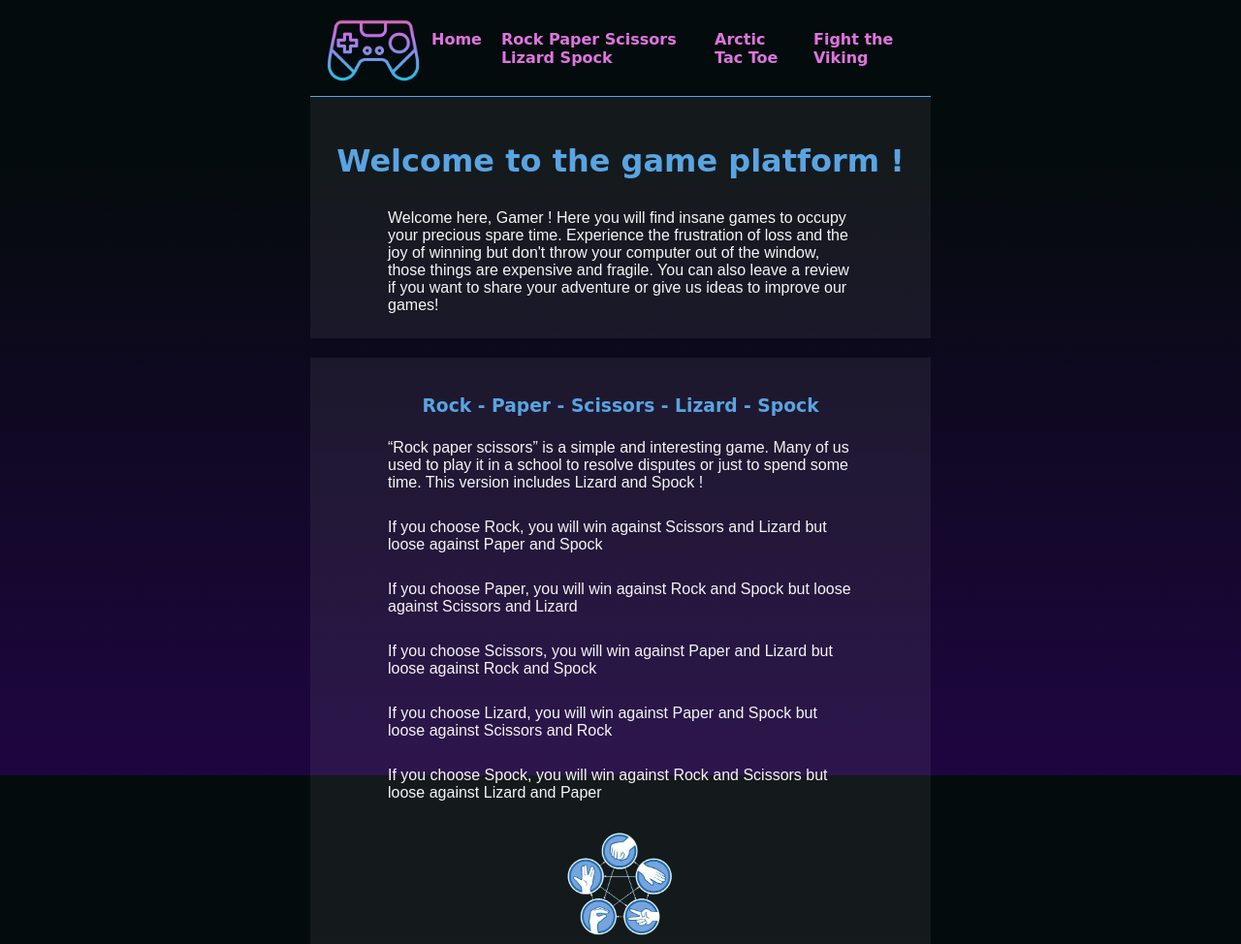
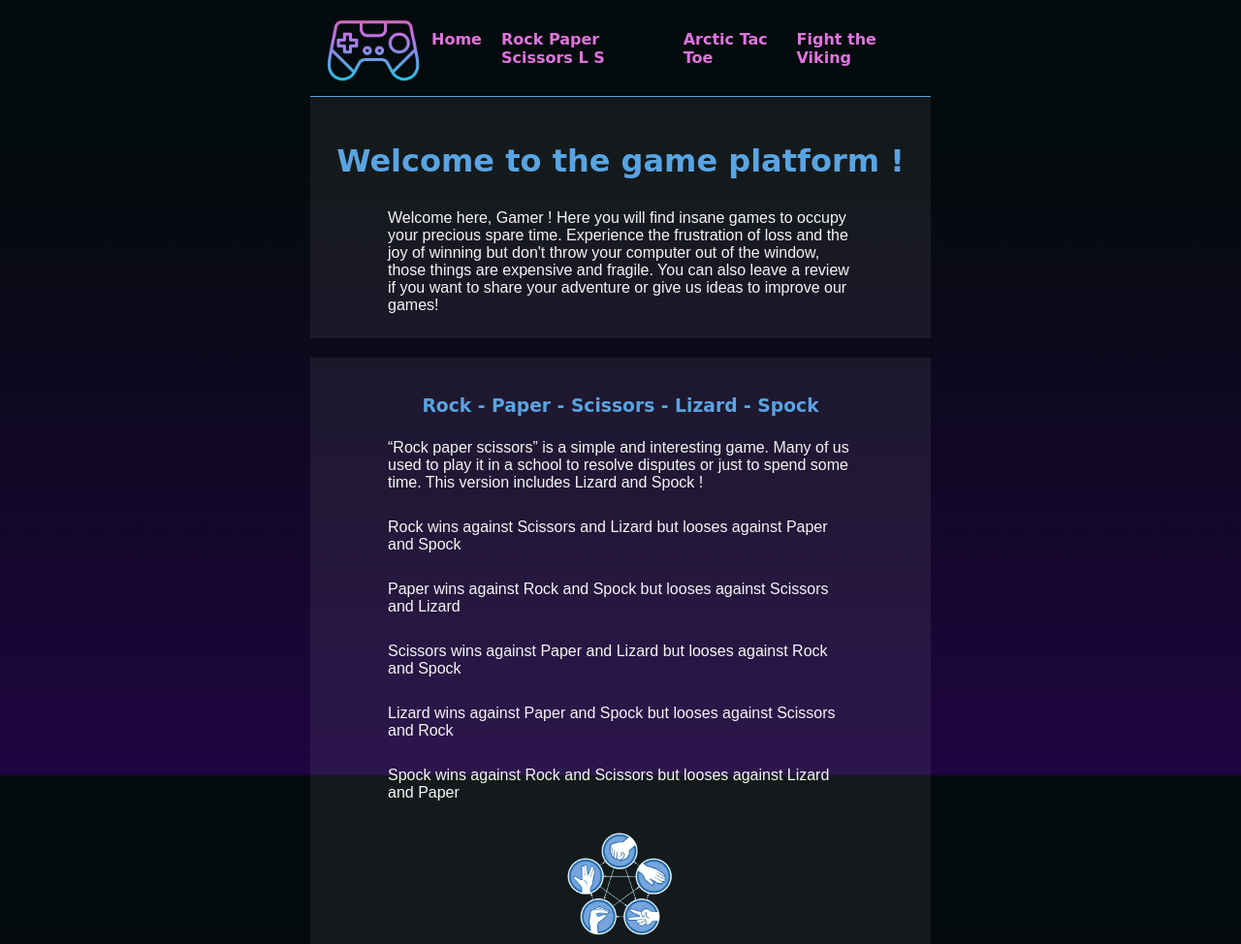
Before and after one commit to Hela6/game-platform, a plain HTML site: page index.html in a window 1280 px wide. Shown: the top 974 px of the page at 97% size. Drawn offline with Linux system fonts and the light colour scheme; a web font is replaced by a local one.

Commit message:
shorter text for rpsls and error corrected in anchor link

```diff
--- a/index.html
+++ b/index.html
@@ -24,7 +24,7 @@
             </button>
             <div class="navlinks_container">
                 <a href="#" onclick="toggleNav()" class="navlinks">Home</a>
-                <a href="#RPSLP_game" onclick="toggleNav()" class="anchor" class="navlinks">Rock Paper Scissors Lizard Spock</a>
+                <a href="#RPSLS_game" onclick="toggleNav()" class="anchor" class="navlinks">Rock Paper Scissors L S</a>
                 <a href="#ATT_game" onclick="toggleNav()" class="anchor" class="navlinks">Arctic Tac Toe</a>
                 <a href="#FTV_game" onclick="toggleNav()" class="anchor" class="navlinks">Fight the Viking</a>
             </div>
@@ -48,11 +48,11 @@
             <h3>Rock - Paper - Scissors - Lizard - Spock</h3>
             <p>“Rock paper scissors” is a simple and interesting game. Many of us used to play it in a school to resolve
                 disputes or just to spend some time. This version includes Lizard and Spock !</p><br>
-                <p>If you choose Rock, you will win against Scissors and Lizard but loose against Paper and Spock</p><br>
-                <p>If you choose Paper, you will win against Rock and Spock but loose against Scissors and Lizard</p><br>
-                <p>If you choose Scissors, you will win against Paper and Lizard but loose against Rock and Spock</p><br>
-                <p>If you choose Lizard, you will win against Paper and Spock but loose against Scissors and Rock</p><br>
-                <p>If you choose Spock, you will win against Rock and Scissors but loose against Lizard and Paper</p>
+                <p>Rock wins against Scissors and Lizard but looses against Paper and Spock</p><br>
+                <p>Paper wins against Rock and Spock but looses against Scissors and Lizard</p><br>
+                <p>Scissors wins against Paper and Lizard but looses against Rock and Spock</p><br>
+                <p>Lizard wins against Paper and Spock but looses against Scissors and Rock</p><br>
+                <p>Spock wins against Rock and Scissors but looses against Lizard and Paper</p>
 
             <div class="game_type">
                 <img src="images/r_c_p_l_s.png" alt="">
```
